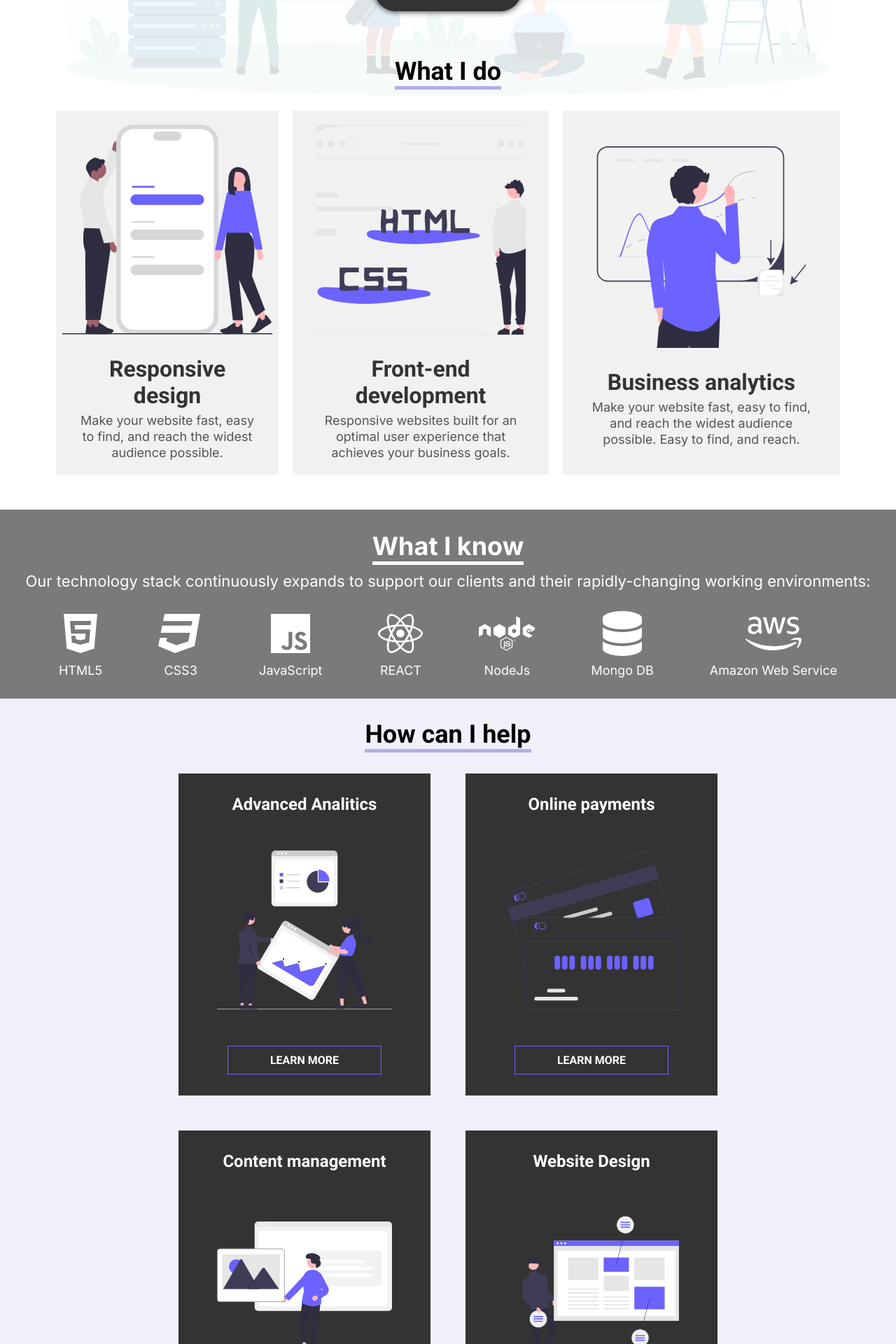
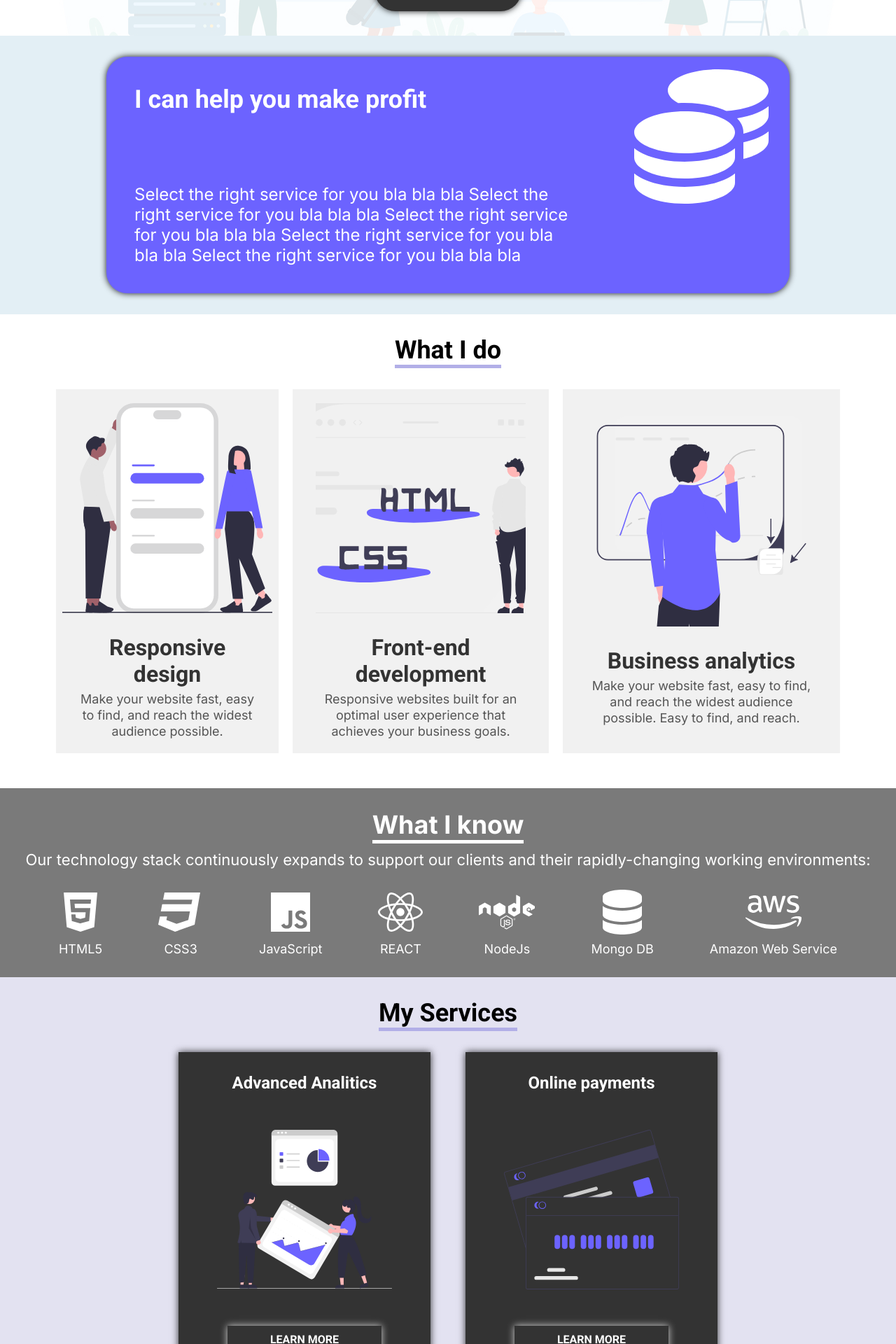
Before and after one commit to MilanJulinac42/professional-portfolio, a Next.js app: page / in a window 1280 px wide. Shown: the part 540-2460 px from the top of the page at 70% size. Built offline with nearby package versions, Linux system fonts and the light colour scheme.

Commit message:
added pop card

```diff
--- a/src/app/components/HelpCard/HelpCard.module.scss
+++ b/src/app/components/HelpCard/HelpCard.module.scss
@@ -12,6 +12,12 @@
     background-color: #333;
     width: 250px;
     max-width: 100vw;
+    transition: transform 0.5s ease-in-out;
+    box-shadow: 0 0 10px rgba(0, 0, 0, 0.8);
+
+    &:hover {
+        transform: scale(1.05);
+    }
 
     @include breakpoint(small) {
         width: 250px;
@@ -26,10 +32,9 @@
     button {
         width: 220px;
         padding: 10px 30px;
-        background-color: #333;
         color: white;
         font-size: 16px;
-        border: 1px solid #6c63ff;
+        box-shadow: 0 0 10px rgba(255, 255, 255, 0.8);
     }
 
     img {
--- /dev/null
+++ b/src/app/components/PopCard/PopCard.module.scss
@@ -0,0 +1,39 @@
+.container {
+    display: flex;
+    justify-content: center;
+    align-items: center;
+    padding: 30px 0px;
+    background-color: #e3eff5;
+}
+
+.wrapper {
+    width: 70%;
+    padding: 40px;
+    box-shadow: 0px 0px 10px rgba(0, 0, 0, 0.9);
+    gap: 100px;
+    display: flex;
+    flex-direction: column;
+    background-color: #6c63ff;
+    border-radius: 30px;
+    position: relative;
+
+    h3 {
+        font-size: 36px;
+        color: #fff;
+        width: 70%;
+    }
+
+    p {
+        font-size: 24px;
+        color: #ffffff;
+        width: 70%;
+    }
+
+    span {
+        position: absolute;
+        top: 0;
+        right: 30px;
+        color: white;
+        font-size: 12em;
+    }
+}
--- /dev/null
+++ b/src/app/components/PopCard/PopCard.tsx
@@ -0,0 +1,35 @@
+import { roboto } from "@/app/layout";
+import styles from "./PopCard.module.scss";
+import { FontAwesomeIcon } from "@fortawesome/react-fontawesome";
+import { faCoins, faMoneyBill } from "@fortawesome/free-solid-svg-icons";
+
+type PopCardProps = {
+    title: string;
+    description: string;
+    background?: string;
+    icon?: any;
+};
+
+const PopCard: React.FC<PopCardProps> = ({
+    title,
+    description,
+    background,
+    icon,
+}) => {
+    return (
+        <div
+            className={styles.container}
+            style={{ backgroundColor: `${background}` }}
+        >
+            <div className={styles.wrapper}>
+                <h3 className={roboto.className}>{title}</h3>
+                <p>{description}</p>
+                <span>
+                    <FontAwesomeIcon icon={icon} />
+                </span>
+            </div>
+        </div>
+    );
+};
+
+export default PopCard;
--- a/src/app/layout/HeroWork/HeroWork.module.scss
+++ b/src/app/layout/HeroWork/HeroWork.module.scss
@@ -30,7 +30,7 @@
     display: flex;
     justify-content: space-between;
     align-items: center;
-    width: 100%; /* Ensure the wrapper takes up the full width */
+    width: 100%;
 }
 
 .projectContentWrapper,
--- a/src/app/layout/TechStack/TechStack.tsx
+++ b/src/app/layout/TechStack/TechStack.tsx
@@ -6,7 +6,6 @@ import {
     faCss3,
     faJs,
     faReact,
-    faNodeJs,
     faAws,
     faNode,
 } from "@fortawesome/free-brands-svg-icons";
--- a/src/app/page.tsx
+++ b/src/app/page.tsx
@@ -12,65 +12,30 @@ import WorkContainer from "./layout/WorkContainer/WorkContainer";
 import Footer from "./layout/Footer/Footer";
 import NavMobile from "./layout/Nav/NavMobile";
 import WhatIDo from "./layout/WhatIDo/WhatIDo";
+import Services from "./layout/Services/Services";
+import PopCard from "./components/PopCard/PopCard";
+import { faCoins, faMoneyBill } from "@fortawesome/free-solid-svg-icons";
 
 export default function Home() {
     return (
         <main className={styles.main}>
             <Nav />
             <Hero />
+            <PopCard
+                title="I can help you make profit"
+                description="Select the right service for you bla bla bla Select the right service for you bla bla bla Select the right service for you bla bla bla Select the right service for you bla bla bla Select the right service for you bla bla bla"
+                icon={faCoins}
+            />
             <Container title={"What I do"}>
                 <WhatIDo />
             </Container>
             <TechStack />
-            <Container title={"How can I help"} background="#b2afe731">
-                <div className={styles.helpContainer}>
-                    <div className={styles.containerWrapperHelp}>
-                        <HelpCard
-                            title={"Advanced Analitics"}
-                            image={"/analitics.svg"}
-                            description={
-                                "Harness the power of data with Advanced Analytics solutions tailored to your business needs. Uncover valuable insights, make informed decisions, and drive strategic growth through the mastery of data-driven strategies."
-                            }
-                        />
-                        <HelpCard
-                            title={"Online payments"}
-                            image={"/card.svg"}
-                            description={
-                                "Simplify transactions and elevate user experiences with seamless Online Payment solutions. From secure transactions to user-friendly interfaces, I specialize in crafting payment systems that enhance your online presence and customer satisfaction."
-                            }
-                        />
-                        <HelpCard
-                            title={"Content management"}
-                            image={"/cms.svg"}
-                            description={
-                                "Empower your online presence with efficient Content Management solutions. Streamline your workflow, organize digital assets, and maintain a dynamic website effortlessly. Elevate your content strategy with a tailored approach to content creation and distribution."
-                            }
-                        />
-                        <HelpCard
-                            title={"Website Design"}
-                            image={"/dizajn.svg"}
-                            description={
-                                "Transform your vision into a visually stunning reality with Website Design services. From user-centric interfaces to aesthetically pleasing layouts, I specialize in creating engaging websites that leave a lasting impression and resonate with your target audience."
-                            }
-                        />
-                        <HelpCard
-                            title={"Search engine optimization"}
-                            image={"/SEO.svg"}
-                            description={
-                                "Boost your online visibility and climb the search engine ranks with Search Engine Optimization expertise. I implement strategic SEO techniques to enhance your website's performance, drive organic traffic, and ensure your brand stands out in the digital landscape."
-                            }
-                        />
-                        <HelpCard
-                            title={"Ecommerce solutions"}
-                            image={"/webShop.svg"}
-                            description={
-                                "Elevate your online store with comprehensive E-commerce Solutions. From intuitive user interfaces to secure payment gateways, I specialize in crafting tailored e-commerce experiences that drive sales, enhance customer satisfaction, and position your brand for success in the competitive online marketplace."
-                            }
-                        />
-                    </div>
-                </div>
-            </Container>
-            {/* <WorkContainer /> */}
+            <Services />
+            <PopCard
+                title="I can help you make profit"
+                description="Select the right service for you bla bla bla Select the right service for you bla bla bla Select the right service for you bla bla bla Select the right service for you bla bla bla Select the right service for you bla bla bla"
+                icon={faMoneyBill}
+            />
             <Footer />
         </main>
     );
```
Also changed, not shown: pages/services.tsx (+9 -1 lines), src/app/components/ServiceSerction/ServiceSection.module.scss (added, +41 -0 lines), src/app/components/ServiceSerction/ServiceSection.tsx (added, +73 -0 lines), src/app/components/TechCard/TechCard.module.scss (+8 -0 lines).
